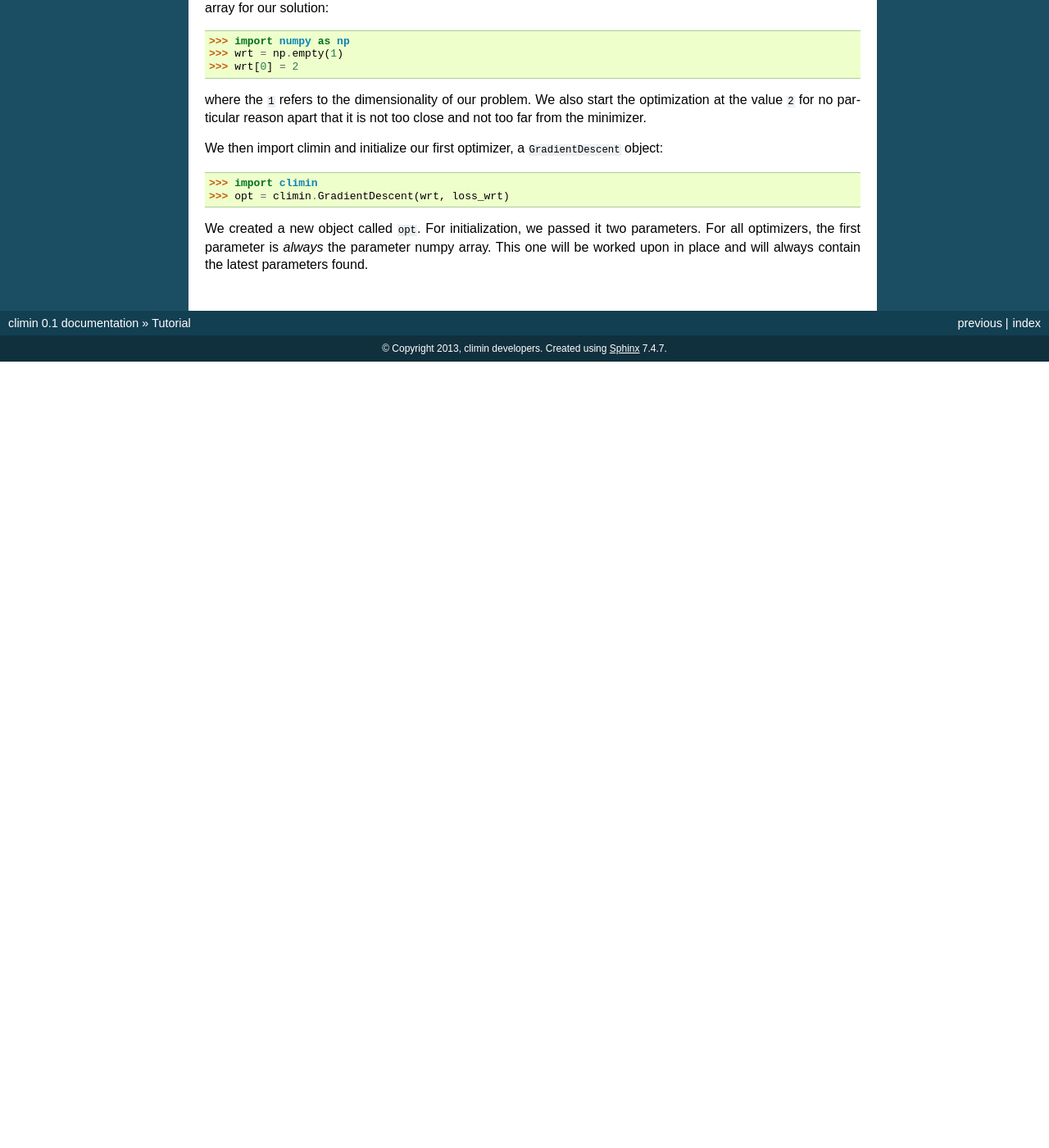
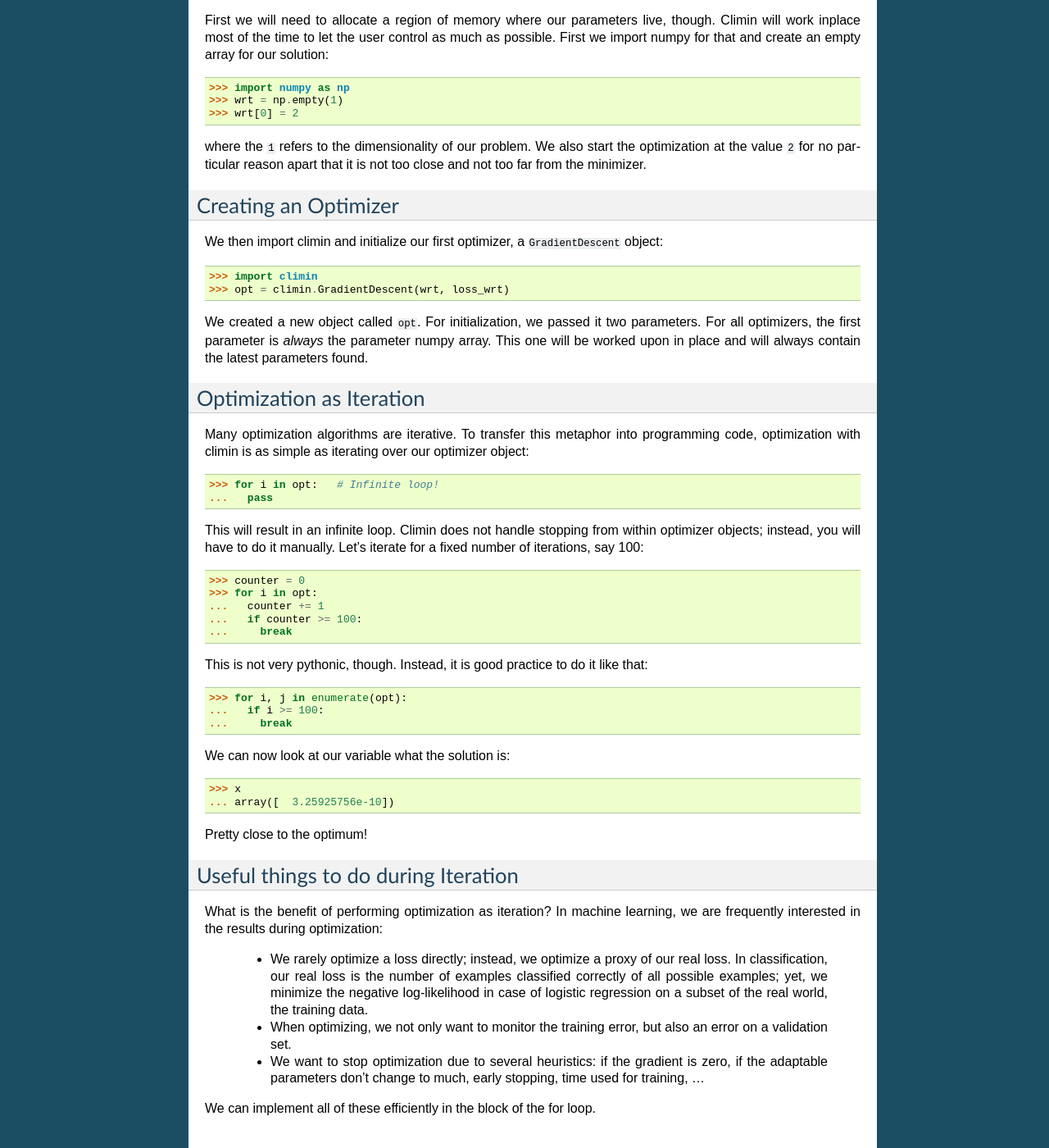
Before and after one commit to BRML/climin, a Sphinx documentation site: the page built from docs/source/tutorial.rst, in a window 1280 px wide and 1400 px high, scrolled down 597 px. Shown: the whole window at 82% size. Built offline with Sphinx 7.4.7, drawn with Linux system fonts in a browser that asks for light colours; formulas are drawn with MathJax 3; before the commit the page ends 1038 px from its top, so only the background shows below that; some of the changed text lies outside the part shown.

Commit message:
more docs

```diff
--- a/docs/source/tutorial.rst
+++ b/docs/source/tutorial.rst
@@ -31,6 +31,10 @@ We will thus also define the derivative of that quadratic::
 The simplest optimizer in climin is plain gradient descent. Let's use that to
 find a minimum of our loss.
 
+
+An Array for the Parameters
+---------------------------
+
 First we will need to allocate a region of memory where our parameters live,
 though. Climin will work inplace most of the time to let the user control as
 much as possible. First we import numpy for that and create an empty array for
@@ -44,6 +48,10 @@ where the ``1`` refers to the dimensionality of our problem. We also start the
 optimization at the value ``2`` for no particular reason apart that it is not
 too close and not too far from the minimizer.
 
+
+Creating an Optimizer
+---------------------
+
 We then import climin and initialize our first optimizer, a ``GradientDescent``
 object::
 
@@ -54,3 +62,58 @@ We created a new object called ``opt``. For initialization, we passed it two
 parameters. For all optimizers, the first parameter is `always` the parameter
 numpy array. This one will be worked upon in place and will always contain the
 latest parameters found.
+
+
+Optimization as Iteration
+-------------------------
+
+Many optimization algorithms are iterative. To transfer this metaphor into
+programming code, optimization with climin is as simple as iterating over
+our optimizer object::
+
+    >>> for i in opt:   # Infinite loop!
+    ...   pass
+
+This will result in an infinite loop. Climin does not handle stopping from
+within optimizer objects; instead, you will have to do it manually. Let's
+iterate for a fixed number of iterations, say 100:
+
+    >>> counter = 0
+    >>> for i in opt:
+    ...   counter += 1
+    ...   if counter >= 100:
+    ...     break
+
+This is not very pythonic, though. Instead, it is good practice to do it like
+that:
+
+    >>> for i, j in enumerate(opt):
+    ...   if i >= 100:
+    ...     break
+
+We can now look at our variable what the solution is::
+
+    >>> x
+    ... array([  3.25925756e-10])
+
+Pretty close to the optimum!
+
+
+Useful things to do during Iteration
+------------------------------------
+
+What is the benefit of performing optimization as iteration? In machine
+learning, we are frequently interested in the results during optimization:
+
+ - We rarely optimize a loss directly; instead, we optimize a proxy of our real
+   loss. In classification, our real loss is the number of examples classified
+   correctly of all possible examples; yet, we minimize the negative
+   log-likelihood in case of logistic regression on a subset of the real world,
+   the training data.
+ - When optimizing, we not only want to monitor the training error, but also an
+   error on a validation set.
+ - We want to stop optimization due to several heuristics: if the gradient is
+   zero, if the adaptable parameters don't change to much, early stopping,
+   time used for training, ...
+
+We can implement all of these efficiently in the block of the for loop.
```
